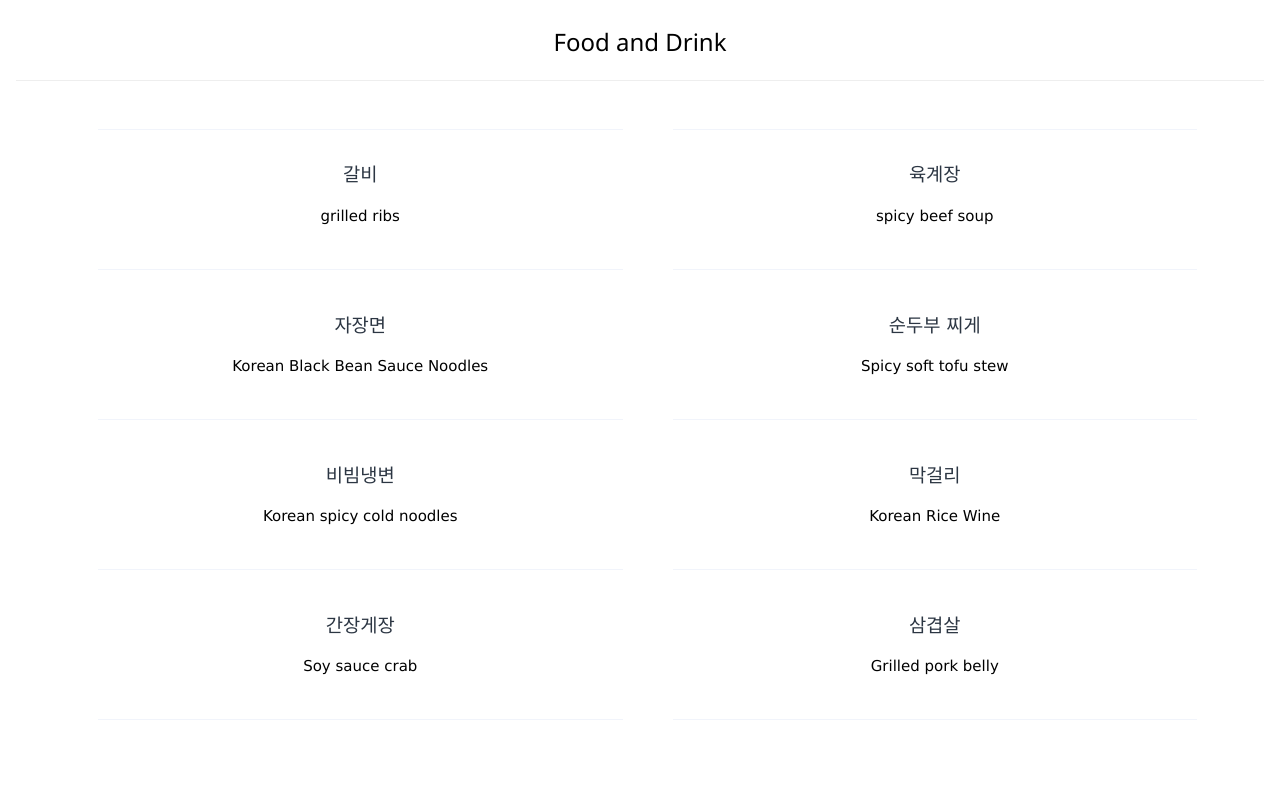
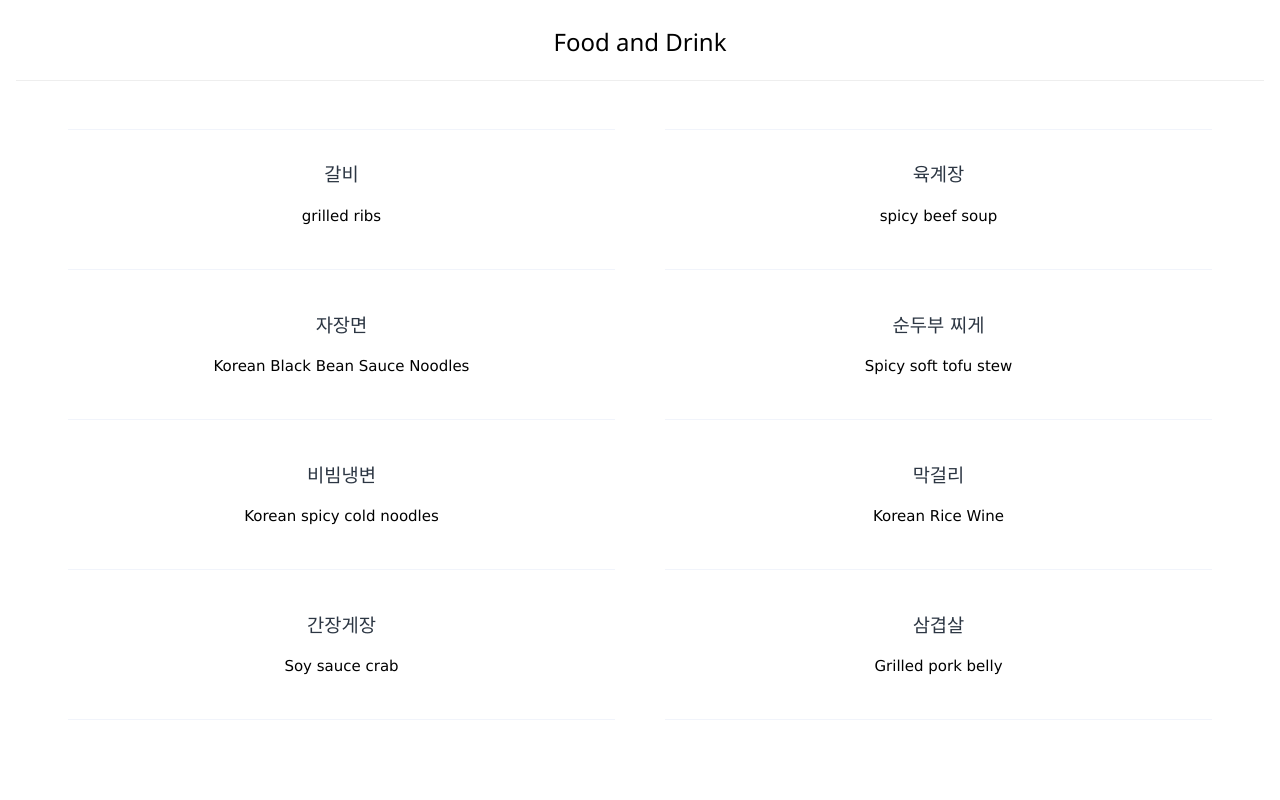
Before and after one commit to leye195/3KJC, a plain HTML site: page index.html in a window 1280 px wide. Shown: the part 3140-3940 px from the top of the page. Drawn offline with Linux system fonts and the light colour scheme; files that its build step writes are made by us from their sources.

Commit message:
flex-box

```diff
--- a/css/main.css
+++ b/css/main.css
@@ -139,6 +139,11 @@ a.img1,
   content: "...";
 }
 .food-and-drink-list {
+  padding: 0 !important;
+  display: flex;
+  align-items: center;
+  justify-content: center;
+  flex-wrap: wrap;
   overflow: hidden;
   margin-bottom: 6rem;
   padding-left: 3rem;
@@ -161,7 +166,9 @@ a.img1,
   padding-left: 1.8rem;
   padding-right: 2.8rem;
 }
-
+.food-and-drink-item p {
+  white-space: pre;
+}
 .food-and-drink-item span {
   color: #2c3643;
   font-size: 1.25em;
@@ -201,6 +208,7 @@ a.img1,
   #Tokyo,
   #Beijing,
   #NewYork {
+    min-height: 400px;
     width: 90%;
     margin: auto;
   }
```
